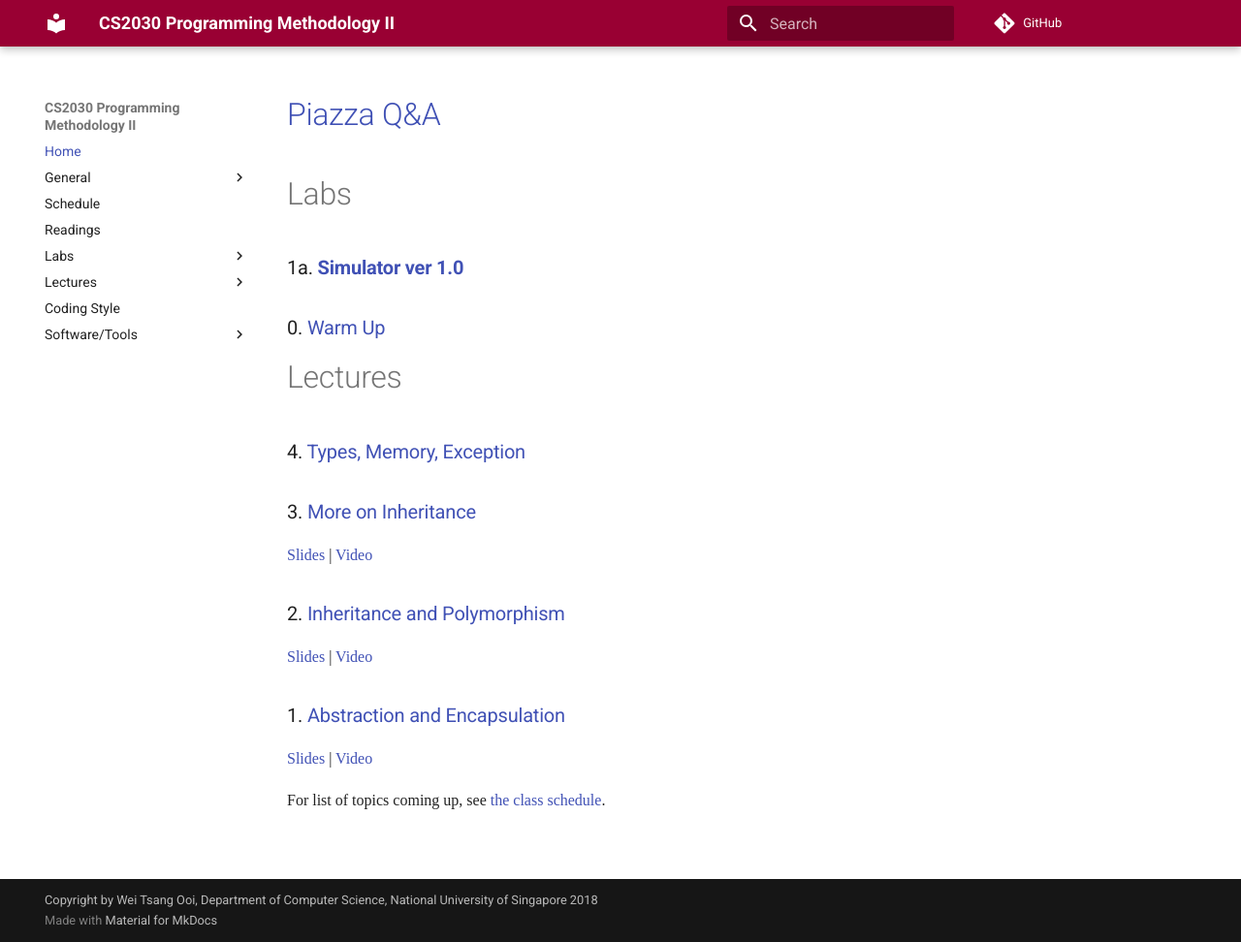
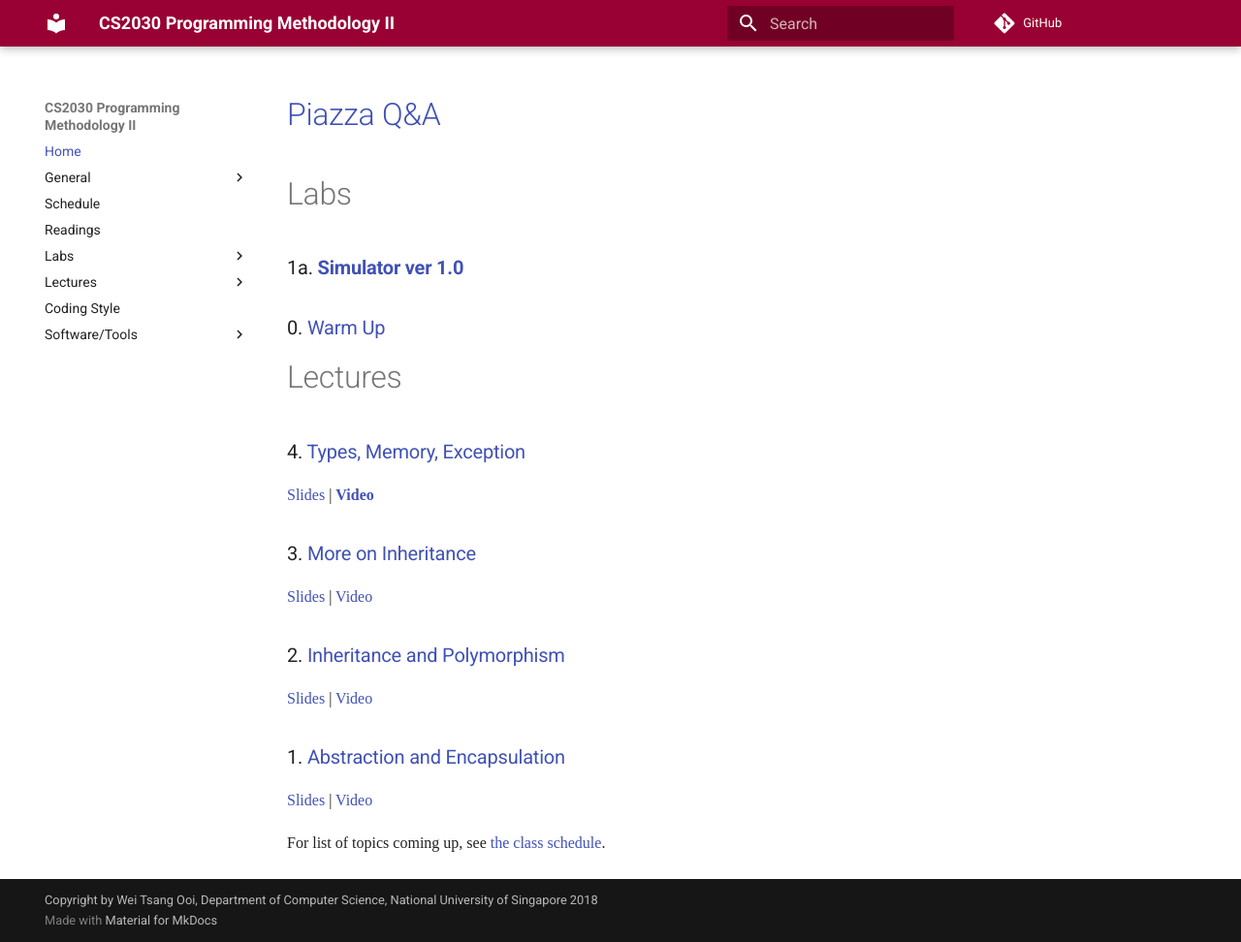
Before and after one commit to nus-cs2030/1718-s2, an MkDocs documentation site: the page built from docs/index.md, in a window 1280 px wide and 972 px high. Shown: the whole window at 97% size. Built offline with MkDocs 1.6.1 and Material for MkDocs 9.7.7, drawn with Linux system fonts in a browser that asks for light colours; some web fonts are replaced; comment, search, counter and statistics services are not loaded; old or Windows-style settings are respelled for this version of MkDocs.

Commit message:
Add slides and video for Lecture 4

```diff
--- a/docs/index.md
+++ b/docs/index.md
@@ -9,6 +9,8 @@
 # Lectures
 
 ### 4. [Types, Memory, Exception](lec04.md)
+[Slides](https://www.comp.nus.edu.sg/~cs2030/1718-s2/cs2030-lec04.pdf) | [**Video**](https://vimeo.com/254977762)
+
 
 ### 3. [More on Inheritance](lec03.md)
 [Slides](https://www.comp.nus.edu.sg/~cs2030/1718-s2/cs2030-lec03.pdf) | [Video](https://vimeo.com/253957708)
```
